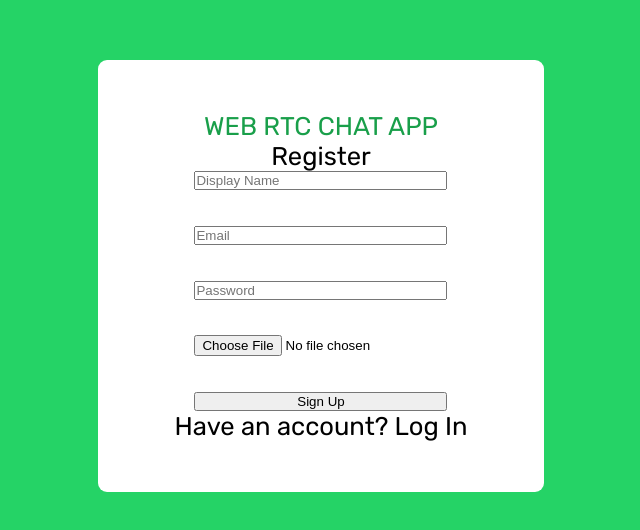
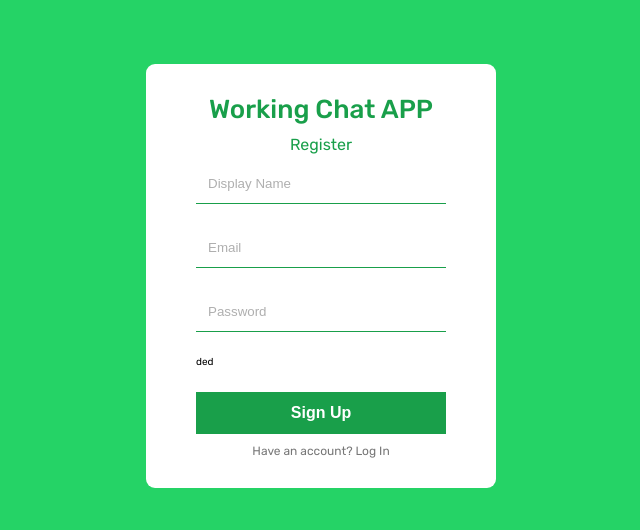
Before and after one commit to orpic/chat-app-rtc, a React (Create React App) app: page / in a window 1280 px wide. Shown: the part 124-654 px from the top of the page, without its empty margins (319-959 px from the left). Built offline with nearby package versions, Linux system fonts and the light colour scheme.

Commit message:
register fixes

```diff
--- a/src/index.css
+++ b/src/index.css
@@ -8,6 +8,6 @@
 
 html {
   font-size: 62.5%;
-  font-size: 1.6rem;
+  /* font-size: 1.6rem; */
   font-family: "Rubik", sans-serif;
 }
--- a/src/pages/Register/Register.js
+++ b/src/pages/Register/Register.js
@@ -6,13 +6,17 @@ const Register = () => {
   return (
     <div className={styles.formContainer}>
       <div className={styles.formWrapper}>
-        <span className={styles.logo}>WEB RTC CHAT APP</span>
+        <span className={styles.logo}>Working Chat APP</span>
         <span className={styles.title}>Register</span>
         <form>
           <input type="text" placeholder="Display Name" />
           <input type="email" placeholder="Email" />
           <input type="password" placeholder="Password" />
-          <input type="file" />
+          <input type="file" id="file" style={{ display: "none" }} />
+          <label htmlFor="file">
+            <img src="" />
+            ded
+          </label>
           <button>Sign Up</button>
         </form>
         <p>Have an account? Log In </p>
--- a/src/pages/Register/Register.module.css
+++ b/src/pages/Register/Register.module.css
@@ -8,7 +8,7 @@
 
 .formWrapper {
   background-color: #fff;
-  padding: 2rem 3rem;
+  padding: 3rem 5rem;
   border-radius: 9px;
   display: flex;
   flex-direction: column;
@@ -17,10 +17,46 @@
 
 .logo {
   color: #199f4a;
+  font-weight: 500;
+  font-size: 2.6rem;
+}
+
+.title {
+  color: #199f4a;
+  font-weight: 400;
+  font-size: 1.6rem;
+  margin: 1rem 0;
 }
 
 .formWrapper form {
   display: flex;
   flex-direction: column;
-  gap: 1.4rem;
+  gap: 2.4rem;
 }
+
+form input {
+  padding: 1.2rem;
+  border: none;
+  width: 25rem;
+  border-bottom: 1px solid #199f4a;
+}
+
+form input::placeholder {
+  color: rgb(175, 175, 175);
+}
+
+button {
+  border: none;
+  background-color: #199f4a;
+  padding: 1.2rem;
+  color: #fff;
+  font-size: 1.6rem;
+  font-weight: 700;
+  cursor: pointer;
+}
+
+p {
+  color: #777;
+  font-size: 1.2rem;
+  margin-top: 1rem;
+}
```
